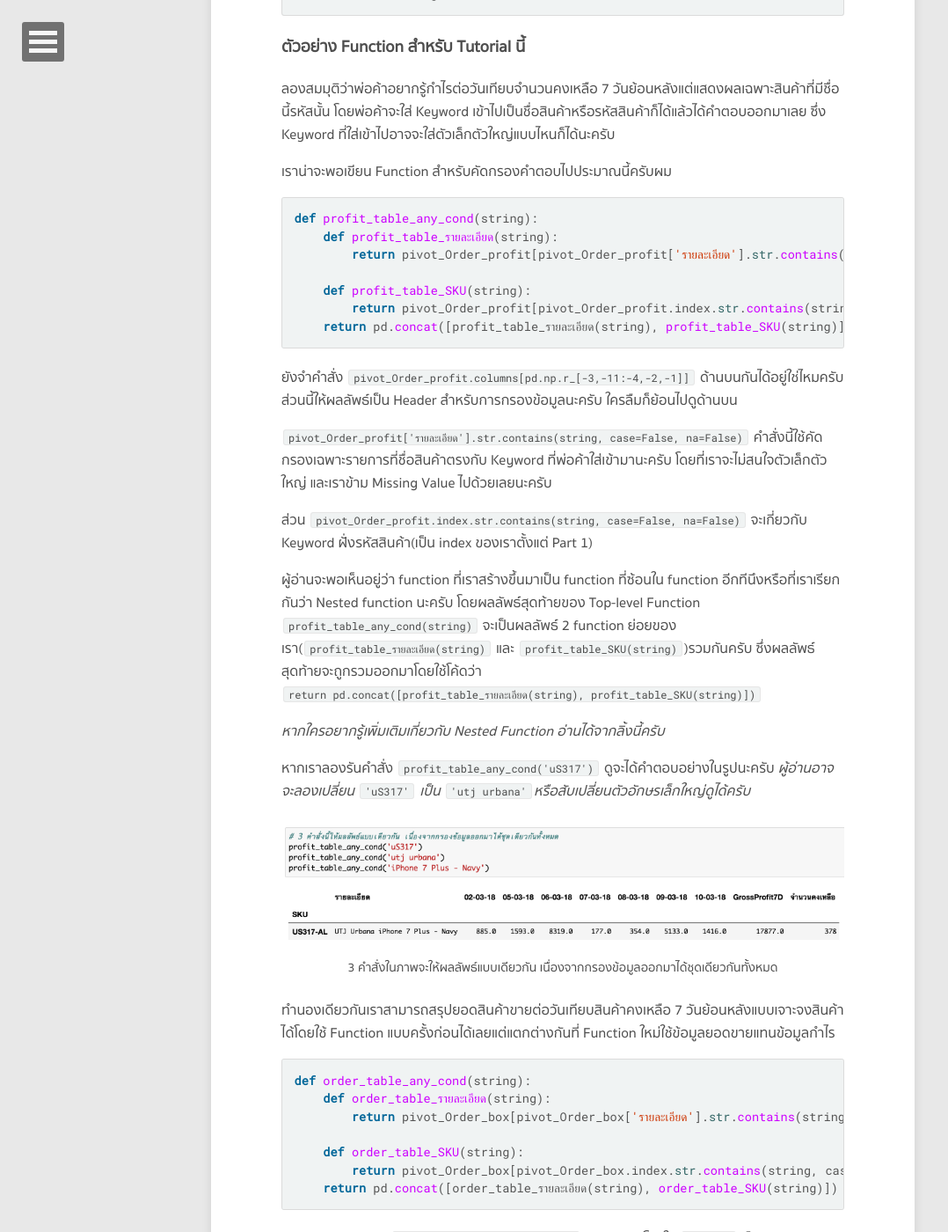
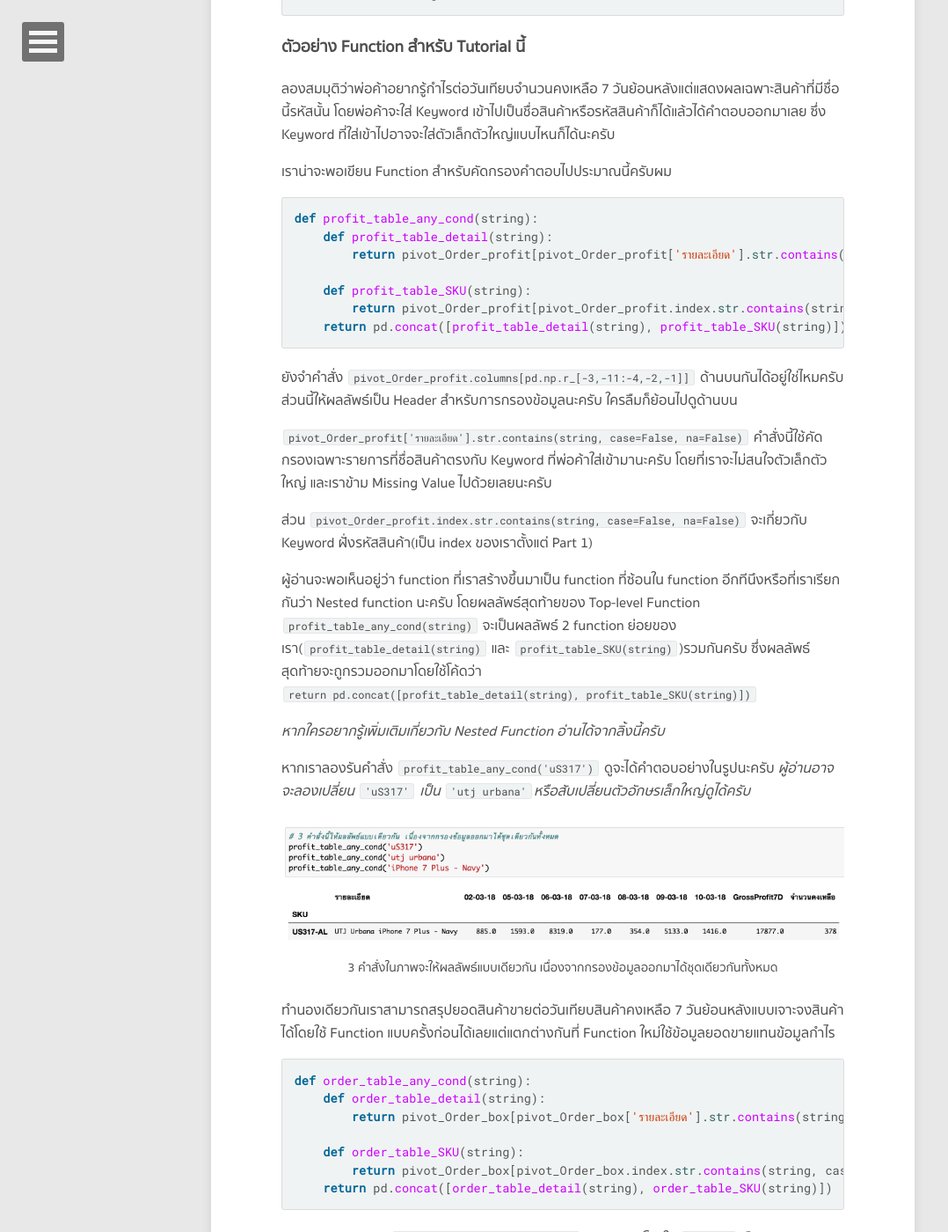
Before and after one commit to tupleblog/tupleblog.github.io, a Jekyll site: the page built from _posts/2018-03-16-Python-for-Business-part2.md, in a window 1280 px wide and 1400 px high, scrolled down 4173 px. Shown: the whole window at 88% size, without its empty margins (0-1078 px from the left). Built offline with Jekyll 4.4.1, drawn with Linux system fonts in a browser that asks for light colours; nearby versions of some CDN libraries; comment, search, counter and statistics services are not loaded; some of the changed text lies outside the part shown.

Commit message:
update detail

````diff
--- a/_posts/2018-03-16-Python-for-Business-part2.md
+++ b/_posts/2018-03-16-Python-for-Business-part2.md
@@ -127,12 +127,12 @@ def function_name(parameters):
 เราน่าจะพอเขียน Function สำหรับคัดกรองคำตอบไปประมาณนี้ครับผม
 ```py
 def profit_table_any_cond(string):
-    def profit_table_รายละเอียด(string):
+    def profit_table_detail(string):
         return pivot_Order_profit[pivot_Order_profit['รายละเอียด'].str.contains(string, case=False, na=False)][pivot_Order_profit.columns[pd.np.r_[-3,-11:-4,-2,-1]]].sort_values('GrossProfit7D', ascending=False)
 
     def profit_table_SKU(string):
         return pivot_Order_profit[pivot_Order_profit.index.str.contains(string, case=False, na=False)][pivot_Order_profit.columns[pd.np.r_[-3,-11:-4,-2,-1]]].sort_values('GrossProfit7D', ascending=False)
-    return pd.concat([profit_table_รายละเอียด(string), profit_table_SKU(string)])
+    return pd.concat([profit_table_detail(string), profit_table_SKU(string)])
 ```
 ยังจำคำสั่ง `pivot_Order_profit.columns[pd.np.r_[-3,-11:-4,-2,-1]]` ด้านบนกันได้อยู่ใช่ไหมครับ ส่วนนี้ให้ผลลัพธ์เป็น Header สำหรับการกรองข้อมูลนะครับ ใครลืมก็ย้อนไปดูด้านบน
 
@@ -140,7 +140,7 @@ def profit_table_any_cond(string):
 
 ส่วน `pivot_Order_profit.index.str.contains(string, case=False, na=False)` จะเกี่ยวกับ Keyword ฝั่งรหัสสินค้า(เป็น index ของเราตั้งแต่ Part 1)
 
-ผู้อ่านจะพอเห็นอยู่ว่า function ที่เราสร้างขึ้นมาเป็น function ที่ซ้อนใน function อีกทีนึงหรือที่เราเรียกกันว่า Nested function นะครับ โดยผลลัพธ์สุดท้ายของ Top-level Function `profit_table_any_cond(string)` จะเป็นผลลัพธ์ 2 function ย่อยของเรา(`profit_table_รายละเอียด(string)` และ `profit_table_SKU(string)`)รวมกันครับ ซึ่งผลลัพธ์สุดท้ายจะถูกรวมออกมาโดยใช้โค้ดว่า `return pd.concat([profit_table_รายละเอียด(string), profit_table_SKU(string)])`
+ผู้อ่านจะพอเห็นอยู่ว่า function ที่เราสร้างขึ้นมาเป็น function ที่ซ้อนใน function อีกทีนึงหรือที่เราเรียกกันว่า Nested function นะครับ โดยผลลัพธ์สุดท้ายของ Top-level Function `profit_table_any_cond(string)` จะเป็นผลลัพธ์ 2 function ย่อยของเรา(`profit_table_detail(string)` และ `profit_table_SKU(string)`)รวมกันครับ ซึ่งผลลัพธ์สุดท้ายจะถูกรวมออกมาโดยใช้โค้ดว่า `return pd.concat([profit_table_detail(string), profit_table_SKU(string)])`
 
 *หากใครอยากรู้เพิ่มเติมเกี่ยวกับ Nested Function [อ่านได้จากลิ้งนี้ครับ](https://stackoverflow.com/questions/1589058/nested-function-in-python)*
 
@@ -158,12 +158,12 @@ def profit_table_any_cond(string):
 ทำนองเดียวกันเราสามารถสรุปยอดสินค้าขายต่อวันเทียบสินค้าคงเหลือ 7 วันย้อนหลังแบบเจาะจงสินค้าได้โดยใช้ Function แบบครั้งก่อนได้เลยแต่แตกต่างกันที่ Function ใหม่ใช้ข้อมูลยอดขายแทนข้อมูลกำไร
 ```py
 def order_table_any_cond(string):
-    def order_table_รายละเอียด(string):
+    def order_table_detail(string):
         return pivot_Order_box[pivot_Order_box['รายละเอียด'].str.contains(string, case=False, na=False)][pivot_Order_box.columns[pd.np.r_[-3,-11:-4,-1,-2]]]
 
     def order_table_SKU(string):
         return pivot_Order_box[pivot_Order_box.index.str.contains(string, case=False, na=False)][pivot_Order_box.columns[pd.np.r_[-3,-11:-4,-1,-2]]]
-    return pd.concat([order_table_รายละเอียด(string), order_table_SKU(string)])
+    return pd.concat([order_table_detail(string), order_table_SKU(string)])
 ```
 
 ลอง call Function `order_table_any_cond(string)` ดูซักหน่อยโดยใช้ `'Us347'` เป็น input Keyword
@@ -180,12 +180,12 @@ def order_table_any_cond(string):
 แถมอีกสัก Function ละกัน อันนี้เอาไว้แสดงราคาขายกับสต็อก โดยที่อันไหนมีคำว่า `'เลิก'` แล้วก็ไม่่ต้องโชว์ครับผม จะได้บอกลูกค้าถูกว่าของชิ้นนี้ราคาเท่าไร มีของพร้อมส่งไหม
 ```py
 def filter_Stock_any_cond(string):
-    def filter_Stock_by_รายละเอียด(string):
+    def filter_Stock_by_detail(string):
         return df_Stock[df_Stock['รายละเอียด'].str.contains(string, case=False, na=False)][df_Stock.columns[pd.np.r_[0,1,2]]][df_Stock['รายละเอียด'].str.contains('เลิก') == False]
 
     def filter_Stock_by_SKU(string):
         return df_Stock[df_Stock.index.str.contains(string, case=False, na=False)][df_Stock.columns[pd.np.r_[0,1,2]]][df_Stock['รายละเอียด'].str.contains('เลิก') == False]
-    return pd.concat([filter_Stock_by_รายละเอียด(string), filter_Stock_by_SKU(string)])
+    return pd.concat([filter_Stock_by_detail(string), filter_Stock_by_SKU(string)])
 ```
 
 Call `filter_Stock_any_cond('Us347')` จะได้ผลในรูปด้านล่าง ซึ่งเห็นได้ชัดเจนว่า US347-AL-C (เลิก)Phosphorescence Glowing iPhone X Case Windu ที่เคยมีคำตอบใน `order_table_any_cond('Us347')` ไม่มีอยู่ในคำตอบของ `filter_Stock_any_cond('Us347')`
````
